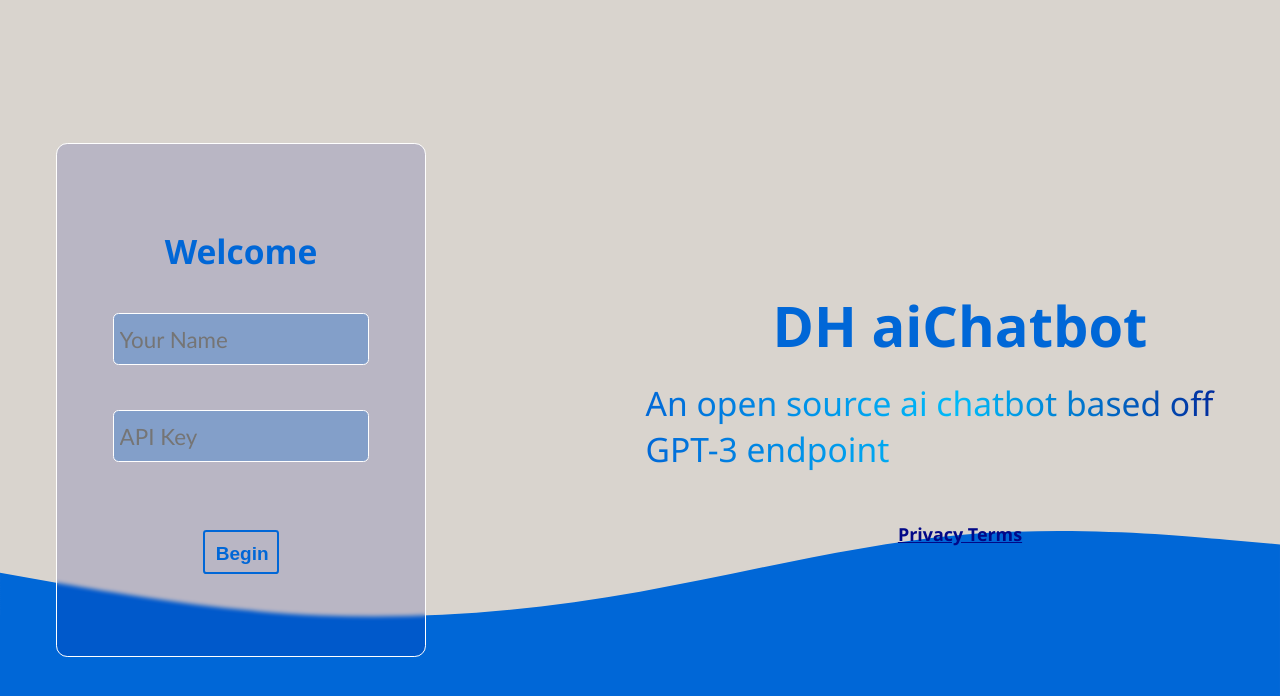
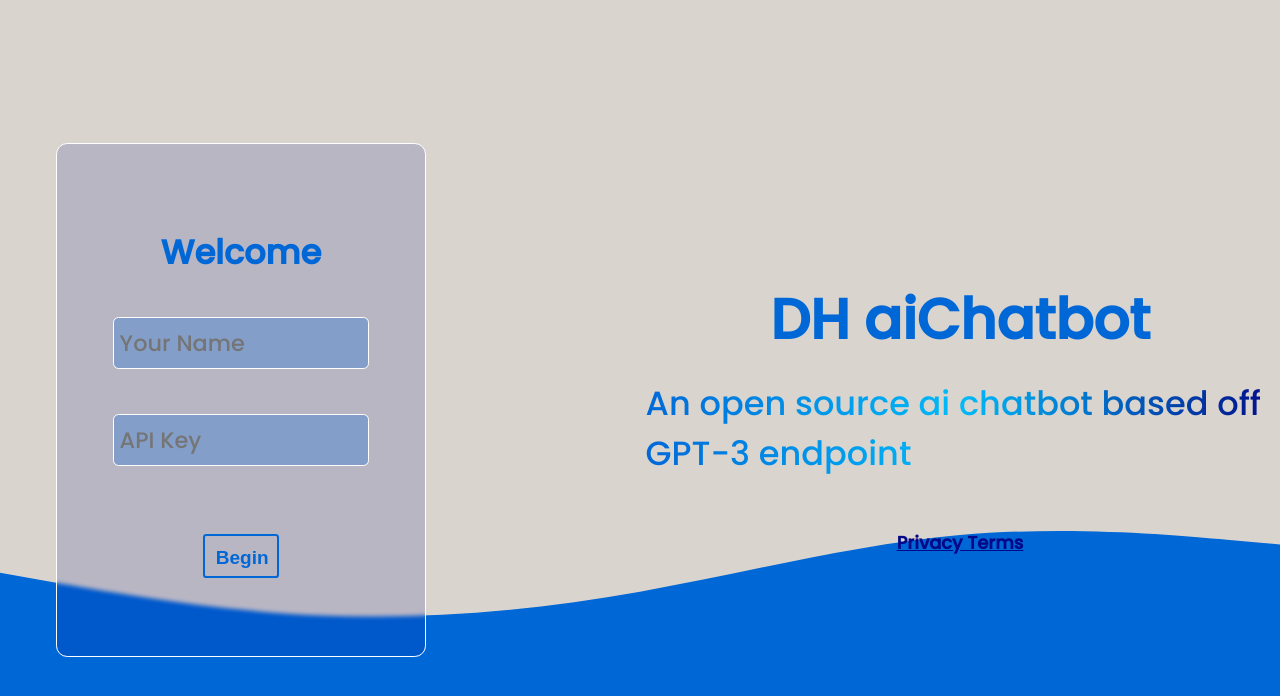
Before and after one commit to Dhela19/aiChatbot, a website: page index.html in a window 1280 px wide. Drawn offline with Linux system fonts and the light colour scheme.

Commit message:
Added Font Link to the Head Tag

```diff
--- a/index.html
+++ b/index.html
@@ -1,12 +1,18 @@
 <!DOCTYPE html>
 <html lang="en">
+
 <head>
     <meta charset="UTF-8">
     <meta http-equiv="X-UA-Compatible" content="IE=edge">
     <meta name="viewport" content="width=device-width, initial-scale=1.0">
     <title>DH aiChatbot </title>
+    <style>
+        @import url('https://fonts.googleapis.com/css2?family=Poppins:wght@500&display=swap');
+    </style>
+    </style>
     <link rel="stylesheet" href="style.css">
 </head>
+
 <body>
     <div class="body">
         <div class="container">
@@ -26,4 +32,5 @@
         </div>
     </div>
 </body>
+
 </html>
```
